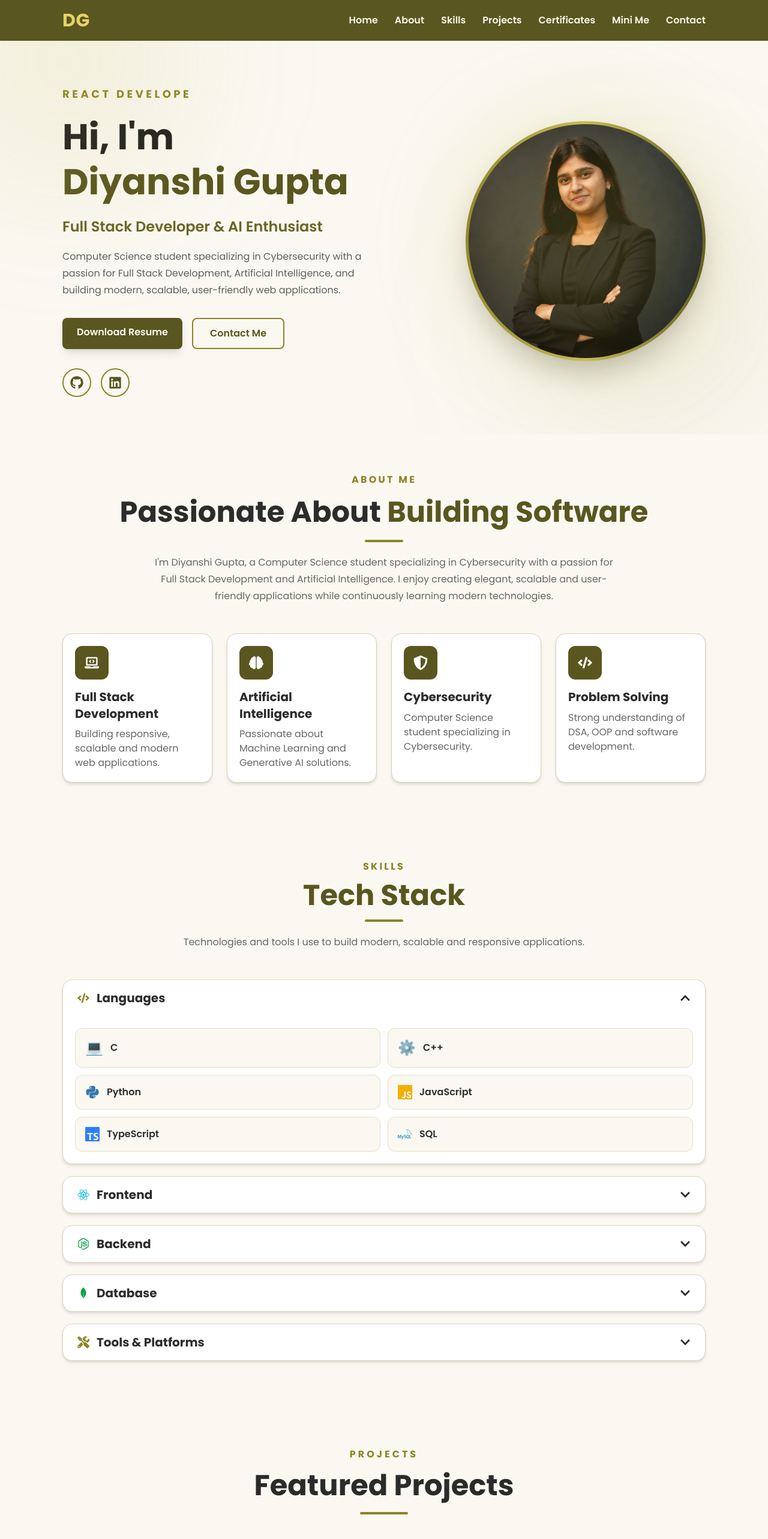
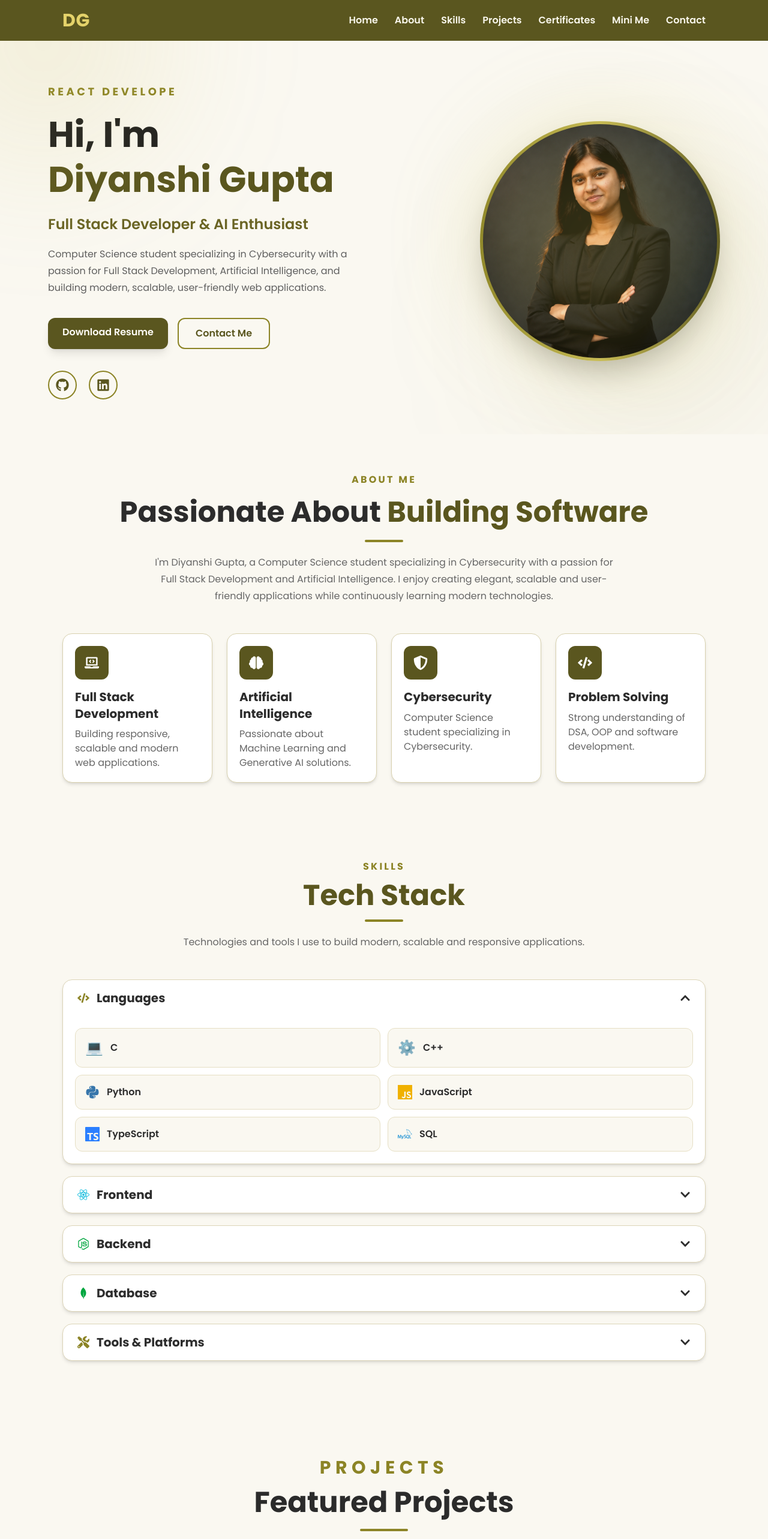
Before and after one commit to diyanshig/diyanshi_portfolio, a React app: page / in a window 1280 px wide. Shown: the top 2566 px of the page at 60% size. Built offline with nearby package versions, Linux system fonts and the light colour scheme; the HTML template or start-up script is replaced by a standard one.

Commit message:
Reduce portfolio layout size

```diff
--- a/src/sections/Hero.tsx
+++ b/src/sections/Hero.tsx
@@ -10,11 +10,11 @@ function Hero() {
       className="relative min-h-[calc(100vh-76px)] flex items-center pt-20 overflow-hidden bg-[#FAF8F1]"
     >
       {/* Background Glow */}
-      <div className="absolute -top-24 -left-24 w-[400px] h-[400px] rounded-full bg-[#C8BC55]/15 blur-[120px]" />
+      <div className="absolute -top-32 -left-32 w-[400px] h-[400px] rounded-full bg-[#C8BC55]/15 blur-[120px]" />
 
       <div className="absolute bottom-0 right-0 w-[400px] h-[400px] rounded-full bg-[#8C8426]/10 blur-[130px]" />
 
-      <div className="max-w-6xl w-full mx-auto px-6 sm:px-8 lg:px-10 grid lg:grid-cols-2 gap-10 xl:gap-14 items-center">
+      <div className="max-w-[1200px] w-full mx-auto px-6 sm:px-8 lg:px-10 grid lg:grid-cols-2 gap-8 xl:gap-12 items-center">
 
         {/* LEFT */}
         <motion.div
@@ -37,11 +37,11 @@ function Hero() {
             wrapper="p"
             speed={50}
             repeat={Infinity}
-            className="uppercase tracking-[0.25em] text-[#8C8426] font-bold text-sm sm:text-base lg:text-lg"
+            className="uppercase tracking-[0.25em] text-[#8C8426] font-bold text-base lg:text-lg"
           />
 
           {/* Main Heading */}
-          <h1 className="text-4xl sm:text-5xl lg:text-6xl font-black mt-5 leading-tight text-[#202020]">
+          <h1 className="text-4xl md:text-5xl lg:text-6xl font-black mt-5 leading-tight text-[#202020]">
             Hi, I'm
             <br />
 
@@ -56,7 +56,7 @@ function Hero() {
           </h2>
 
           {/* Description */}
-          <p className="mt-5 text-sm sm:text-base lg:text-base text-[#5F5F5F] leading-7 max-w-xl">
+          <p className="mt-5 text-sm lg:text-base text-[#5F5F5F] leading-7 max-w-lg">
             Computer Science student specializing in Cybersecurity
             with a passion for Full Stack Development, Artificial
             Intelligence, and building modern, scalable,
@@ -64,25 +64,25 @@ function Hero() {
           </p>
 
           {/* Buttons */}
-          <div className="flex flex-wrap gap-4 mt-8">
+          <div className="flex flex-wrap gap-4 mt-9">
             <a
               href="/Diyanshi_Gupta_resume.pdf"
               download="Diyanshi_Gupta_resume.pdf"
-              className="bg-[#5A561F] hover:bg-[#444114] text-[#FFFDF6] px-6 py-3 rounded-lg text-sm lg:text-base font-semibold shadow-lg transition duration-300 hover:scale-105"
+              className="bg-[#5A561F] hover:bg-[#444114] text-[#FFFDF6] px-6 py-3 rounded-xl text-sm lg:text-base font-semibold shadow-lg transition duration-300 hover:scale-105"
             >
               Download Resume
             </a>
 
             <a
               href="#contact"
-              className="border-2 border-[#8C8426] text-[#5A561F] hover:bg-[#5A561F] hover:text-white px-7 py-3 rounded-lg text-sm lg:text-base font-semibold transition-all duration-300 hover:scale-105"
+              className="border-2 border-[#8C8426] text-[#5A561F] hover:bg-[#5A561F] hover:text-white px-7 py-3 rounded-xl text-base font-semibold transition-all duration-300 hover:scale-105"
             >
               Contact Me
             </a>
           </div>
 
           {/* Social Links */}
-          <div className="flex gap-4 mt-8">
+          <div className="flex gap-5 mt-9">
             <a
               href="https://github.com/diyanshig"
               target="_blank"
@@ -107,7 +107,7 @@ function Hero() {
 
         {/* RIGHT */}
         <motion.div
-          initial={{ opacity: 0, scale: 0.8, y: 20 }}
+          initial={{ opacity: 0, scale: 0.85, y: 20 }}
           animate={{
             opacity: 1,
             scale: 1,
@@ -125,7 +125,7 @@ function Hero() {
             <div className="absolute inset-0 rounded-full bg-[#C8BC55] blur-[80px] opacity-25" />
 
             {/* Profile Ring */}
-            <div className="w-[280px] h-[280px] sm:w-[330px] sm:h-[330px] lg:w-[380px] lg:h-[380px] xl:w-[400px] xl:h-[400px] rounded-full bg-gradient-to-r from-[#8C8426] via-[#C8BC55] to-[#5A561F] p-[5px] shadow-2xl">
+            <div className="w-[280px] h-[280px] sm:w-[340px] sm:h-[340px] lg:w-[360px] lg:h-[360px] xl:w-[400px] xl:h-[400px] rounded-full bg-gradient-to-r from-[#8C8426] via-[#C8BC55] to-[#5A561F] p-[5px] shadow-2xl">
 
               <div className="w-full h-full rounded-full overflow-hidden bg-[#FAF8F1]">
                 <img
@@ -144,4 +144,4 @@ function Hero() {
   );
 }
 
-export default Hero;``
+export default Hero;
--- a/src/sections/Projects.tsx
+++ b/src/sections/Projects.tsx
@@ -6,22 +6,24 @@ function Projects() {
   return (
     <section
       id="projects"
-      className="py-16 lg:py-20 bg-[#FAF8F1]"
+      className="py-20 lg:py-24 bg-[#FAF8F1]"
     >
-      <div className="max-w-6xl mx-auto px-6 sm:px-8 lg:px-10">
+      <div className="max-w-[1200px] mx-auto px-6 sm:px-8 lg:px-10">
 
         {/* Heading */}
         <motion.div
-          initial={{ opacity: 0, y: 40 }}
+          initial={{ opacity: 0, y: 30 }}
           whileInView={{ opacity: 1, y: 0 }}
           viewport={{ once: true }}
           transition={{ duration: 0.6 }}
           className="text-center mb-12 lg:mb-14"
         >
-          <p className="uppercase tracking-[0.25em] text-[#8C8426] font-bold text-sm lg:text-base">
+          {/* Main Section Heading */}
+          <p className="uppercase tracking-[0.25em] text-[#8C8426] font-black text-2xl sm:text-3xl">
             PROJECTS
           </p>
 
+          {/* Supporting Heading */}
           <h2 className="text-3xl sm:text-4xl lg:text-5xl font-black text-[#2B2B2B] mt-4">
             Featured Projects
           </h2>
@@ -30,12 +32,12 @@ function Projects() {
         </motion.div>
 
         {/* Project Cards */}
-        <div className="grid md:grid-cols-2 xl:grid-cols-3 gap-6 lg:gap-8">
+        <div className="grid md:grid-cols-2 xl:grid-cols-3 gap-6 lg:gap-7">
 
           {projects.map((project, index) => (
             <motion.div
               key={project.title}
-              initial={{ opacity: 0, y: 50 }}
+              initial={{ opacity: 0, y: 40 }}
               whileInView={{ opacity: 1, y: 0 }}
               viewport={{ once: true }}
               transition={{
@@ -43,7 +45,7 @@ function Projects() {
                 delay: index * 0.15,
               }}
               whileHover={{
-                y: -8,
+                y: -7,
               }}
               className="bg-white rounded-2xl overflow-hidden border border-[#DDD5B8] shadow-md hover:shadow-xl hover:border-[#8C8426] transition-all duration-500"
             >
@@ -53,12 +55,12 @@ function Projects() {
                 <img
                   src={project.image}
                   alt={project.title}
-                  className="w-full h-56 object-cover transition duration-700 hover:scale-110"
+                  className="w-full h-56 object-cover transition duration-700 hover:scale-105"
                 />
               </div>
 
               {/* Content */}
-              <div className="p-5 lg:p-6">
+              <div className="p-6">
 
                 {/* Project Title */}
                 <h3 className="text-xl lg:text-2xl font-bold text-[#2B2B2B] mb-3">
@@ -76,7 +78,7 @@ function Projects() {
                   {project.tech.map((item) => (
                     <span
                       key={item}
-                      className="px-3 py-1.5 rounded-full bg-[#EFE9D2] text-[#5A561F] font-semibold text-xs lg:text-sm"
+                      className="px-3 py-1.5 rounded-full bg-[#EFE9D2] text-[#5A561F] font-semibold text-xs"
                     >
                       {item}
                     </span>
@@ -91,7 +93,7 @@ function Projects() {
                     href={project.github}
                     target="_blank"
                     rel="noopener noreferrer"
-                    className="flex-1 flex justify-center items-center gap-2 bg-[#5A561F] hover:bg-[#444114] text-white rounded-lg py-2.5 font-semibold text-sm transition duration-300"
+                    className="flex-1 flex justify-center items-center gap-2 bg-[#5A561F] hover:bg-[#444114] text-white rounded-lg py-3 font-semibold text-sm transition duration-300"
                   >
                     <FaGithub />
                     GitHub
@@ -101,7 +103,7 @@ function Projects() {
                     href={project.demo}
                     target="_blank"
                     rel="noopener noreferrer"
-                    className="flex-1 flex justify-center items-center gap-2 border-2 border-[#5A561F] text-[#5A561F] hover:bg-[#5A561F] hover:text-white rounded-lg py-2.5 font-semibold text-sm transition duration-300"
+                    className="flex-1 flex justify-center items-center gap-2 border-2 border-[#5A561F] text-[#5A561F] hover:bg-[#5A561F] hover:text-white rounded-lg py-3 font-semibold text-sm transition duration-300"
                   >
                     <FaExternalLinkAlt />
                     Live Demo
```
